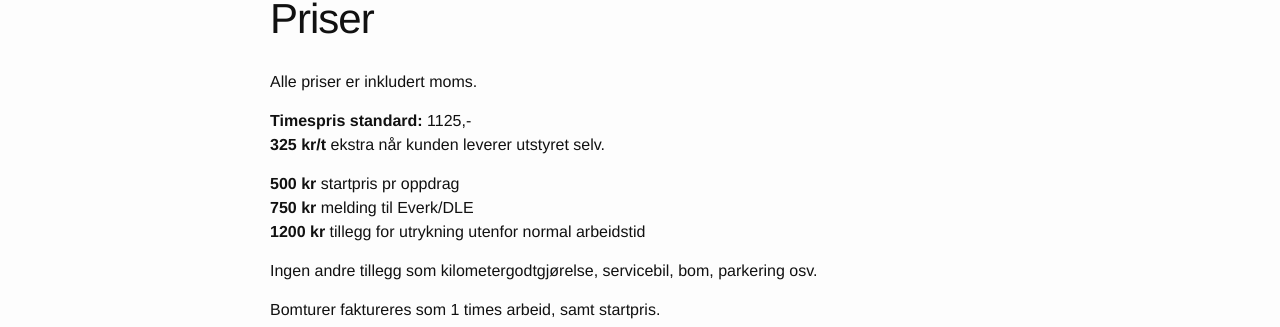
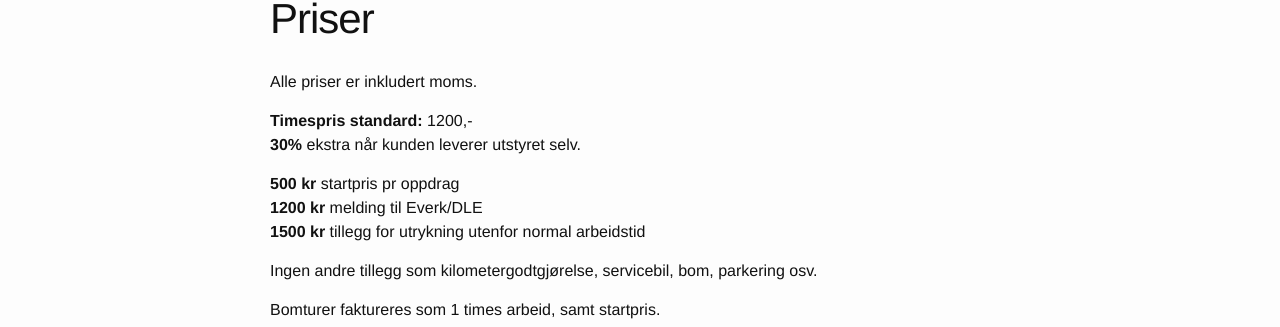
Before and after one commit to ruhau/lovel.no, a Jekyll site: the page built from priser.md, in a window 1280 px wide. Shown: the part 118-445 px from the top of the page. Built offline with Jekyll 4.4.1, drawn with Linux system fonts in a browser that asks for light colours.

Commit message:
Update priser.md

```diff
--- a/priser.md
+++ b/priser.md
@@ -6,13 +6,13 @@ permalink: /priser/
 
 Alle priser er inkludert moms.
 
-**Timespris standard:** 1125,-
-<br>**325 kr/t** ekstra når kunden leverer utstyret selv.<br>
+**Timespris standard:** 1200,-
+<br>**30%** ekstra når kunden leverer utstyret selv.<br>
 
 
 **500 kr** startpris pr oppdrag<br>
-**750 kr** melding til Everk/DLE<br>
-**1200 kr** tillegg for utrykning utenfor normal arbeidstid
+**1200 kr** melding til Everk/DLE<br>
+**1500 kr** tillegg for utrykning utenfor normal arbeidstid
 
 Ingen andre tillegg som kilometergodtgjørelse, servicebil, bom, parkering osv.
 
```
